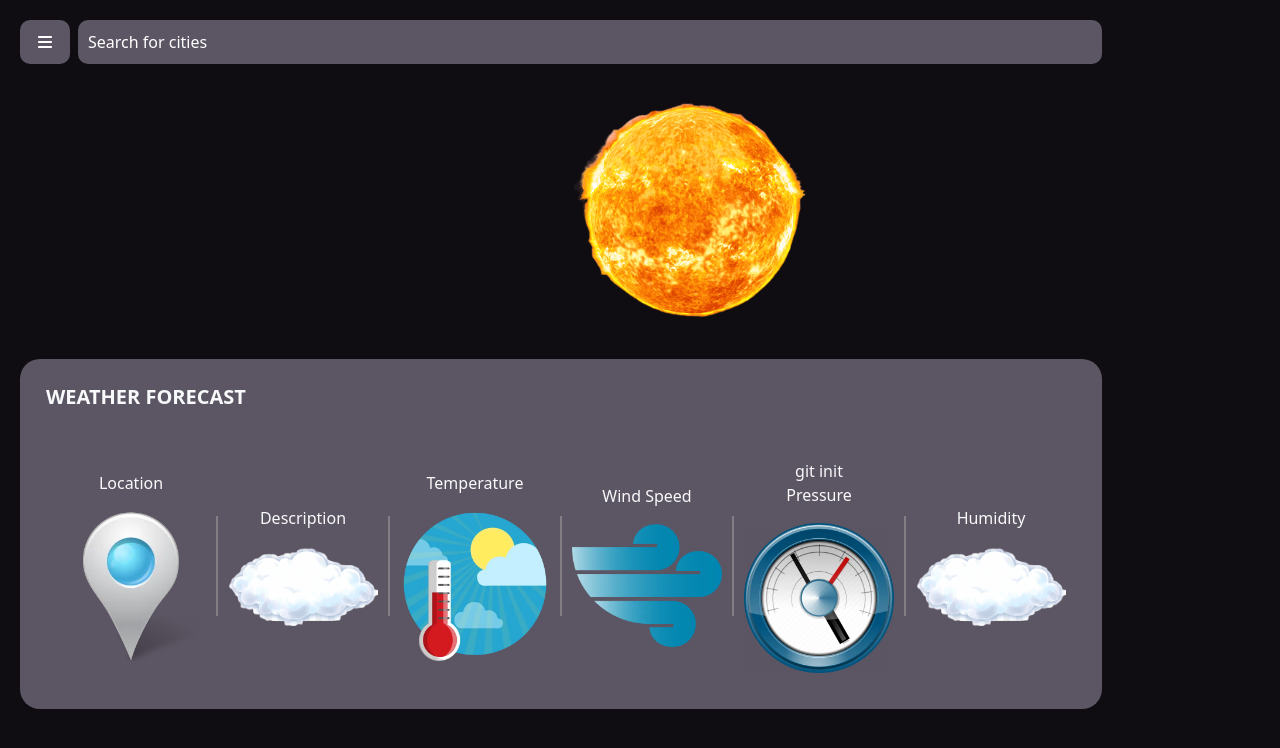
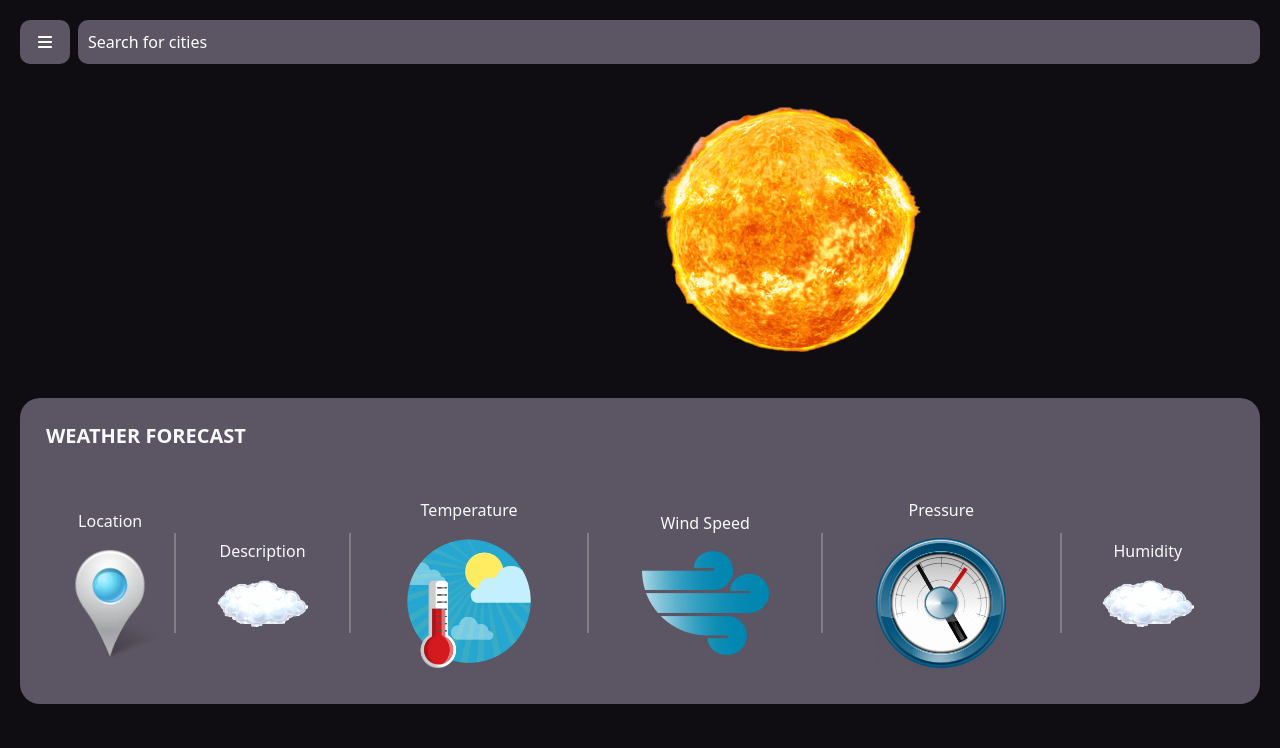
Before and after one commit to Oke-Precious/Weather-App, a plain HTML site: page async.html in a window 1280 px wide. Drawn offline with Linux system fonts and the light colour scheme.

Commit message:
async index.html

```diff
--- a/async.html
+++ b/async.html
@@ -57,7 +57,7 @@
                 <div class="p-3 justify-content-between  forecast-Container d-md-flex d-sm-flex d-lg-flex">
                     <div class="forecast">
                         <p id="">Location</p>
-                        <div class="w-100"><img src="./Map-Marker-Marker-Inside-Azure.webp" alt="" class="cloud"></div>
+                        <div class="w-100"><img src="./Map-Marker-Marker-Inside-Azure.webp" alt="" class="lIcon"></div>
                         <div class="fs-5 text-warning" id="locate"></div>
                     </div>
                     <div class="forecastBorder"></div>
@@ -76,20 +76,20 @@
                     <div class="forecastBorder"></div>
                     <div class="forecast">
                         <p id="">Wind Speed</p>
-                        <img src="./wind speed.webp" alt="" class="cloud">
+                        <div class="w-100"><img src="./wind speed.webp" alt="" class="cloud"></div>
                         <div class="fs-5 text-warning" id="wind"></div>
                     </div>
                     <div class="forecastBorder"></div>
-                    <div class="forecast">git init
+                    <div class="forecast">
 
                         <p id="">Pressure</p>
-                        <img src="./Barometer.webp" alt="" class="cloud">
+                        <div class="w-100"><img src="./Barometer.webp" alt="" class="cloud"></div>
                         <div class="fs-5 text-warning" id="pressure"></div>
                     </div>
                     <div class="forecastBorder"></div>
                     <div class="forecast">
                         <p id="">Humidity</p>
-                        <img src="./cloud.png" alt="" class="cloud">
+                        <div class="w-100"><img src="./cloud.png" alt="" class="cloud"></div>
                         <div class="fs-5 text-warning" id="humidity"></div>
                     </div>
                 </div>
--- a/style.css
+++ b/style.css
@@ -87,7 +87,7 @@ body{
 
 }
 .cloud{
-    width: 150px;
+    width: 60%;
 }
 .forecast-Container{
     /* display: flex; */
@@ -112,6 +112,9 @@ body{
 }
 .sideNav div{
     margin-bottom: 20px;
+    width: 100%;
+}
+.lIcon{
     width: 100%;
 }
 .sideNav button{
@@ -144,5 +147,9 @@ body{
     .forecast-Container{
         display: grid;
         grid-template-columns: 1fr 1fr 1fr;
+        width: 100%;
+    }
+    .lIcon{
+        width: 60%;
     }
 }
```
